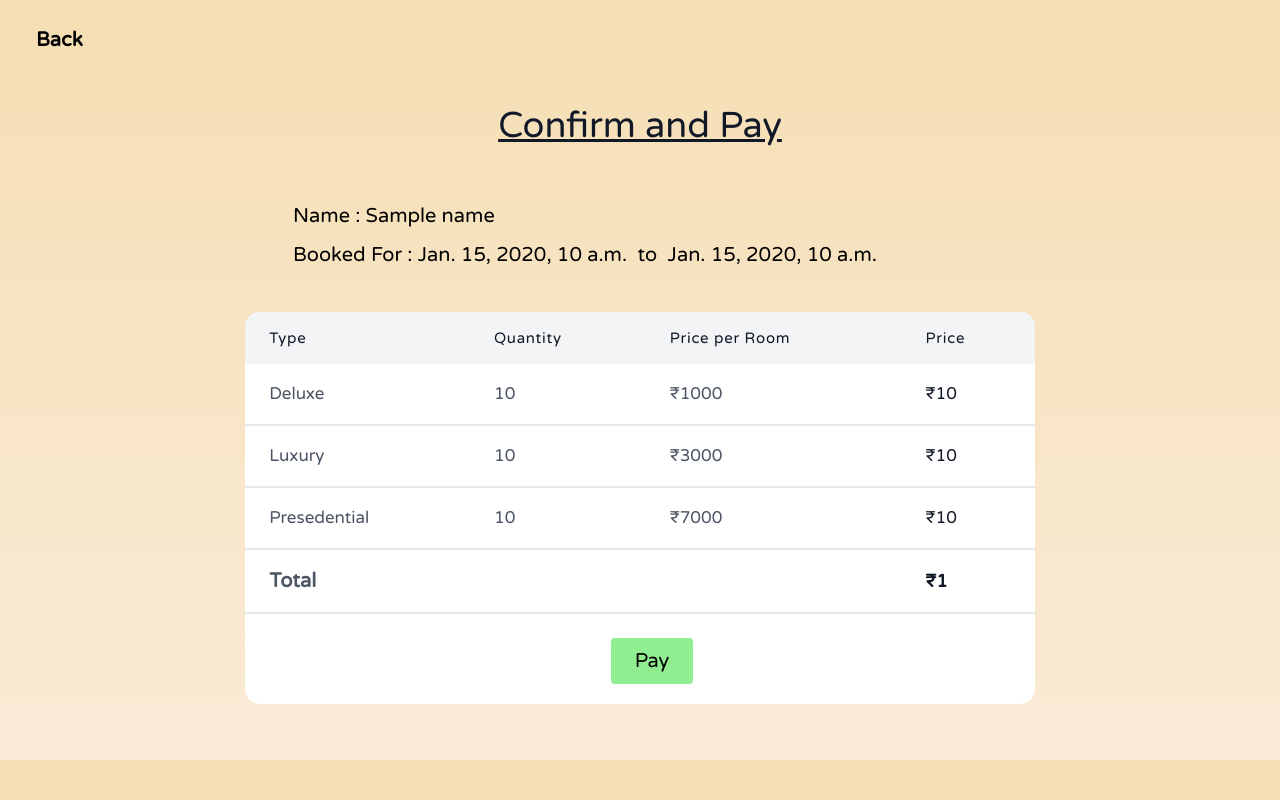
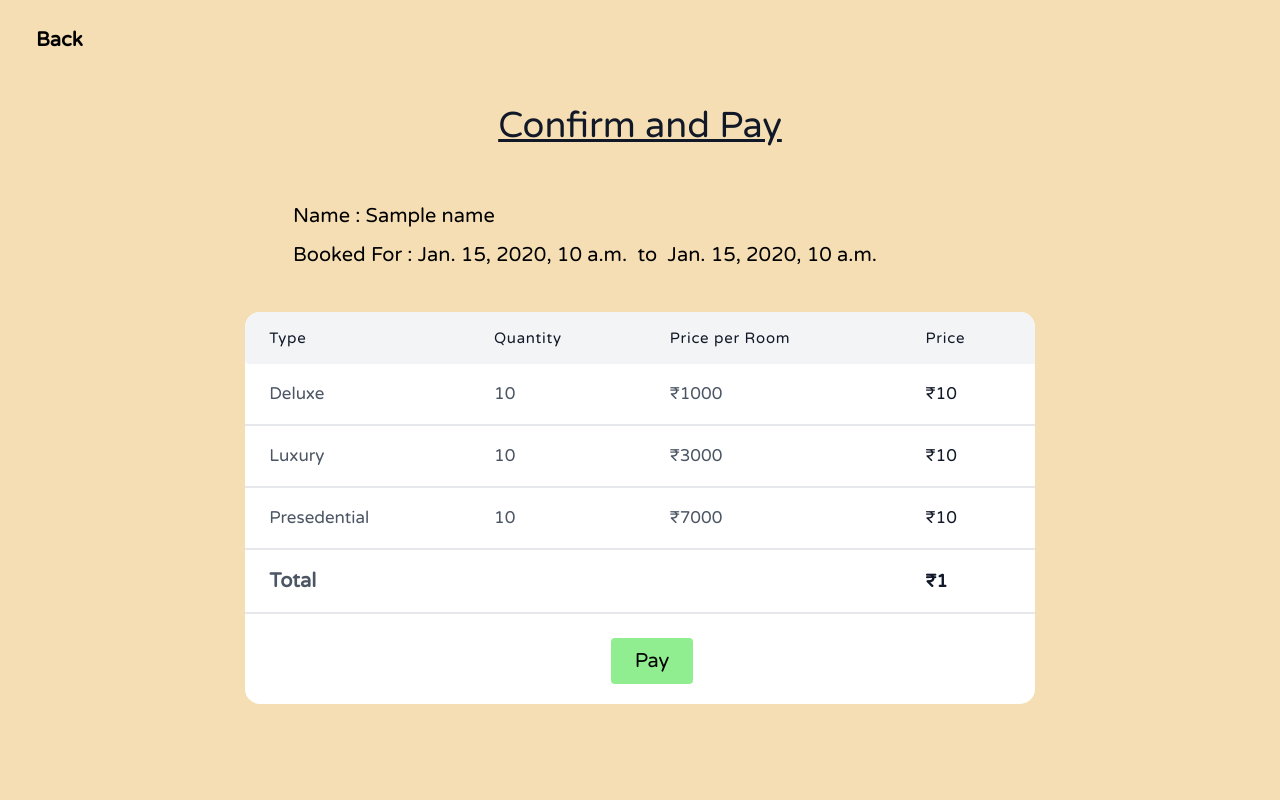
Before and after one commit to uditjain-noob/OOP_Project-1, a Django app: template HotelManagement/templates/HotelManagement/room_list.html in a window 1280 px wide. Run offline with Django 3.2, Linux system fonts and the light colour scheme; the template is opened without the code that fills it: most values are stand-ins (such as "Sample title", 1, 10 or a date in 2020); some libraries are stand-ins or nearby versions; some web fonts are replaced.

```diff
--- a/HotelManagement/static/HotelManagement/style_checkout.css
+++ b/HotelManagement/static/HotelManagement/style_checkout.css
@@ -1,5 +1,6 @@
 body {
-  background: -webkit-linear-gradient(top, wheat, antiquewhite);
+  /* background: -webkit-linear-gradient(top, wheat, antiquewhite); */
+  background-color: wheat;
   font-family: "Varela Round", sans-serif;
   height: 760px;
 }
```
Also changed, not shown: db.sqlite3.
